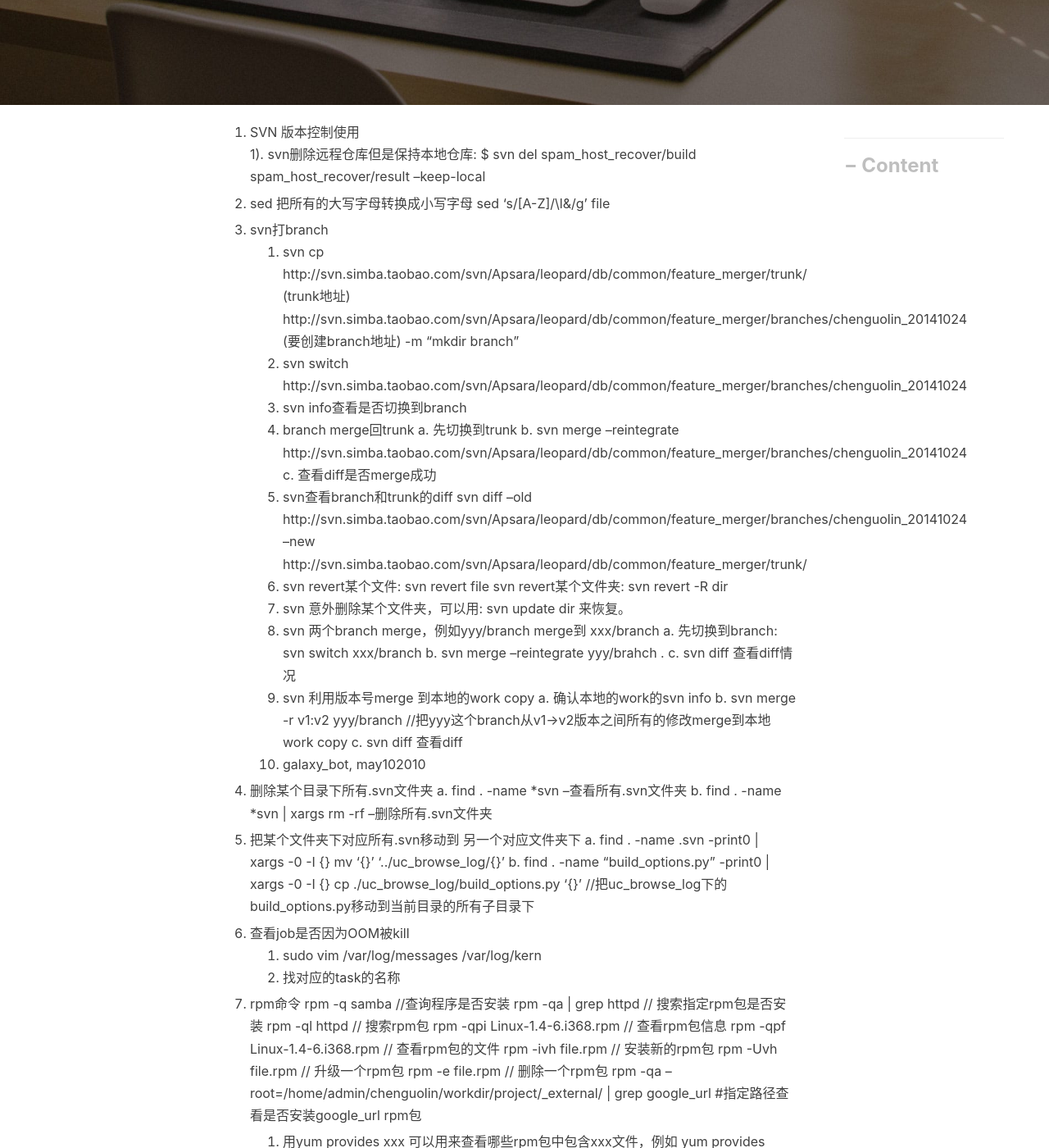
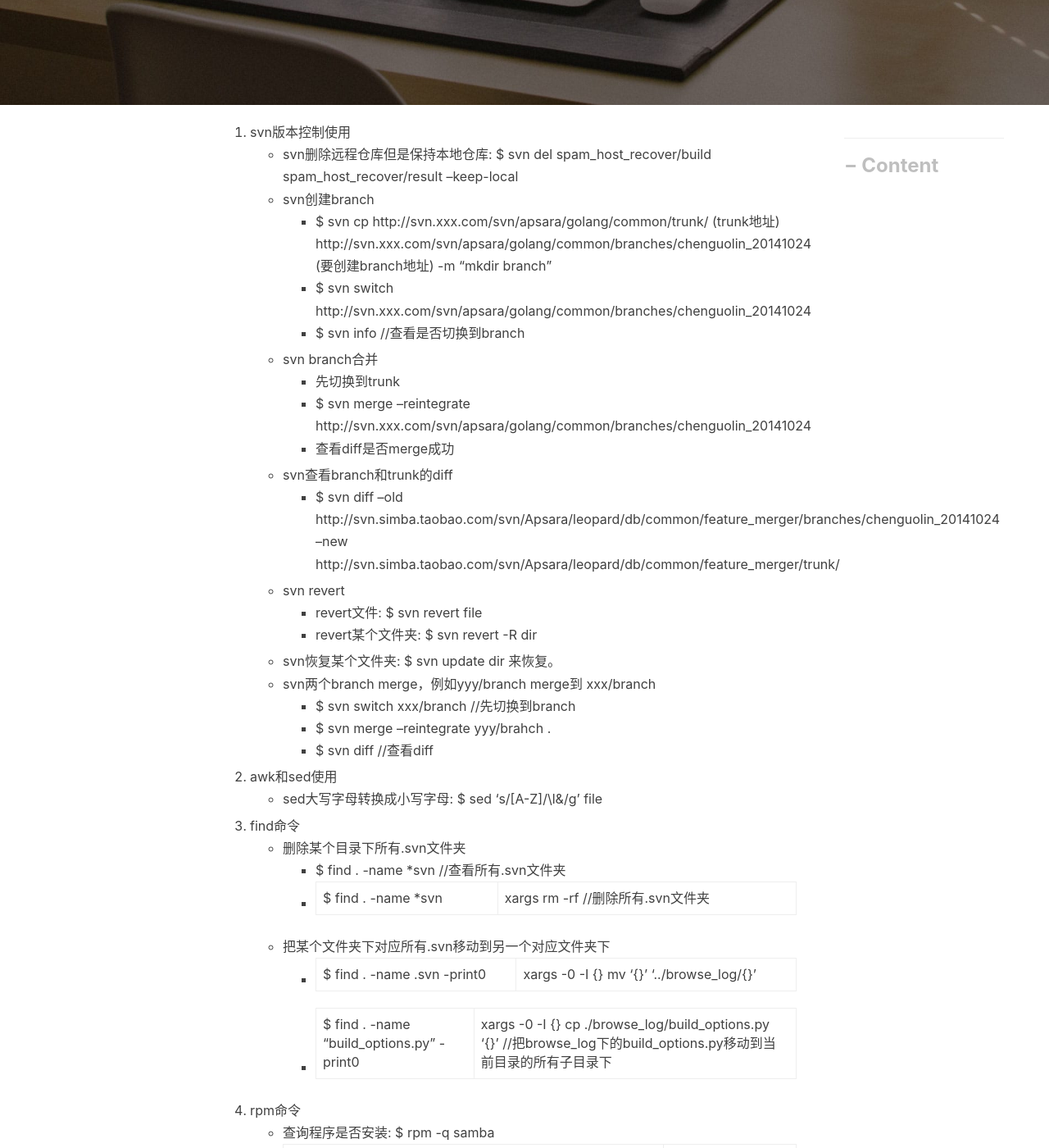
Before and after one commit to engru/chenguolin.github.io, a Jekyll site: the page built from _posts/2016-09-27-【Linux-10】Linux开发运维总结.md, in a window 1280 px wide and 1400 px high, scrolled down 389 px. Shown: the whole window at 82% size. Built offline with Jekyll 4.4.1, drawn with Linux system fonts in a browser that asks for light colours; nearby versions of some CDN libraries; comment, search, counter and statistics services are not loaded; some of the changed text lies outside the part shown.

Commit message:
Update 2016-09-27-【Linux-10】Linux开发运维总结.md

```diff
--- a/_posts/2016-09-27-【Linux-10】Linux开发运维总结.md
+++ b/_posts/2016-09-27-【Linux-10】Linux开发运维总结.md
@@ -6,101 +6,69 @@ tags:         #标签
     - Linux
 ---
 
-1. SVN 版本控制使用
-   1). svn删除远程仓库但是保持本地仓库: $ svn del spam_host_recover/build spam_host_recover/result --keep-local
+1. svn版本控制使用
+   + svn删除远程仓库但是保持本地仓库: $ svn del spam_host_recover/build spam_host_recover/result --keep-local
+   + svn创建branch
+     + $ svn cp http://svn.xxx.com/svn/apsara/golang/common/trunk/ (trunk地址) http://svn.xxx.com/svn/apsara/golang/common/branches/chenguolin_20141024 (要创建branch地址) -m "mkdir branch"
+     + $ svn switch http://svn.xxx.com/svn/apsara/golang/common/branches/chenguolin_20141024
+     + $ svn info  //查看是否切换到branch
+   + svn branch合并
+     + 先切换到trunk
+     + $ svn merge --reintegrate http://svn.xxx.com/svn/apsara/golang/common/branches/chenguolin_20141024
+     + 查看diff是否merge成功
+   + svn查看branch和trunk的diff
+     + $ svn diff --old http://svn.simba.taobao.com/svn/Apsara/leopard/db/common/feature_merger/branches/chenguolin_20141024 --new http://svn.simba.taobao.com/svn/Apsara/leopard/db/common/feature_merger/trunk/
+   + svn revert
+     + revert文件: $ svn revert file
+     + revert某个文件夹: $ svn revert -R dir
+   + svn恢复某个文件夹: $ svn update dir 来恢复。
+   + svn两个branch merge，例如yyy/branch merge到 xxx/branch
+     + $ svn switch xxx/branch  //先切换到branch
+     + $ svn merge --reintegrate yyy/brahch .
+     + $ svn diff //查看diff
 
+2. awk和sed使用
+   + sed大写字母转换成小写字母: $ sed 's/[A-Z]/\l&/g' file
 
+3. find命令
+   + 删除某个目录下所有.svn文件夹
+     + $ find . -name *svn   //查看所有.svn文件夹
+     + $ find . -name *svn | xargs rm -rf  //删除所有.svn文件夹
+   + 把某个文件夹下对应所有.svn移动到另一个对应文件夹下
+     + $ find . -name .svn -print0 | xargs -0 -I {} mv '{}' '../browse_log/{}'
+     + $ find . -name "build_options.py" -print0 | xargs -0 -I {} cp ./browse_log/build_options.py '{}'  //把browse_log下的build_options.py移动到当前目录的所有子目录下
 
-8.  sed 把所有的大写字母转换成小写字母
-    sed 's/[A-Z]/\l&/g' file
+4. rpm命令
+   + 查询程序是否安装: $ rpm -q samba
+   + 搜索指定rpm包是否安装: $ rpm -qa | grep httpd
+   + 搜索rpm包: $ rpm -ql httpd
+   + 查看rpm包信息: $ rpm -qpi Linux-1.4-6.i368.rpm
+   + 查看rpm包的文件: $ rpm -qpf Linux-1.4-6.i368.rpm
+   + 安装新的rpm包: $ rpm -ivh file.rpm
+   + 升级一个rpm包: $ rpm -Uvh file.rpm
+   + 删除一个rpm包: $ rpm -e file.rpm
+   + 指定路径查看是否安装某些rpm包: $ rpm -qa --root=/home/admin/chenguolin/workdir/project/_external/ | grep google_url
+   + 查看某些文件是属于哪个rpm包: $ rpm -qf /usr/local/lib64/libjvm.so
+   + 查看rpm包的默认安装目录: $ rpm -qpl xxx.rpm
+   + 指定位置安装rpm包: $ rpm -ivh --relocate /usr/bin=/home/admin/chenguolin xxx.rpm
 
+5. yum命令
+   + 查看哪些rpm包中包含指定文件: $ yum provides libjvm.so
+   + 搜索系统下的某些rpm包: $ yum search xxx
 
-11. svn打branch
-     1. svn cp http://svn.simba.taobao.com/svn/Apsara/leopard/db/common/feature_merger/trunk/ (trunk地址) http://svn.simba.taobao.com/svn/Apsara/leopard/db/common/feature_merger/branches/chenguolin_20141024 (要创建branch地址) -m "mkdir branch"
-     2. svn switch http://svn.simba.taobao.com/svn/Apsara/leopard/db/common/feature_merger/branches/chenguolin_20141024
-     3. svn info查看是否切换到branch
-     4. branch merge回trunk
-         a. 先切换到trunk
-         b. svn merge --reintegrate http://svn.simba.taobao.com/svn/Apsara/leopard/db/common/feature_merger/branches/chenguolin_20141024
-         c. 查看diff是否merge成功
-     5. svn查看branch和trunk的diff
-         svn diff --old http://svn.simba.taobao.com/svn/Apsara/leopard/db/common/feature_merger/branches/chenguolin_20141024 --new http://svn.simba.taobao.com/svn/Apsara/leopard/db/common/feature_merger/trunk/
-     6. svn revert某个文件: svn revert file
-         svn revert某个文件夹: svn revert -R dir
-     7. svn 意外删除某个文件夹，可以用: svn update dir 来恢复。
-     8. svn 两个branch merge，例如yyy/branch merge到 xxx/branch
-         a. 先切换到branch: svn switch xxx/branch
-         b. svn merge --reintegrate yyy/brahch .
-         c. svn diff 查看diff情况
-     9. svn 利用版本号merge 到本地的work copy
-         a. 确认本地的work的svn info
-         b. svn merge -r v1:v2  yyy/branch   //把yyy这个branch从v1->v2版本之间所有的修改merge到本地work copy
-         c. svn diff  查看diff
-     10. galaxy_bot, may102010
+6. mysql命令
+   + 登录mysql: $ mysql -h localhost --port port -u myname -p mypass mydb
+   + shell脚本执行mysql命令: /usr/bin/mysql -h 127.0.0.1 -P 3307 -u cgl --password=cgl@2014 --execute="delete from test.browser_log where createtime < NOW() - INTERVAL 345600 SECOND;"
 
-
-13. 删除某个目录下所有.svn文件夹
-      a. find . -name *svn   --查看所有.svn文件夹
-      b. find . -name *svn | xargs rm -rf  --删除所有.svn文件夹
-
-14. 把某个文件夹下对应所有.svn移动到 另一个对应文件夹下
-     a. find  . -name .svn -print0 | xargs -0 -I {} mv '{}' '../uc_browse_log/{}'
-     b. find . -name "build_options.py" -print0 | xargs -0 -I {} cp ./uc_browse_log/build_options.py '{}'  //把uc_browse_log下的build_options.py移动到当前目录的所有子目录下
-
-15. 查看job是否因为OOM被kill
-     1. sudo vim /var/log/messages
-                           /var/log/kern
-     2. 找对应的task的名称
-
-
-23. rpm命令
-      rpm -q samba //查询程序是否安装
-      rpm -qa | grep httpd    // 搜索指定rpm包是否安装
-      rpm -ql httpd         // 搜索rpm包
-      rpm -qpi Linux-1.4-6.i368.rpm // 查看rpm包信息
-      rpm -qpf Linux-1.4-6.i368.rpm // 查看rpm包的文件
-      rpm -ivh file.rpm  // 安装新的rpm包
-      rpm -Uvh file.rpm    // 升级一个rpm包
-      rpm -e file.rpm      // 删除一个rpm包
-      rpm -qa --root=/home/admin/chenguolin/workdir/project/_external/ | grep google_url  #指定路径查看是否安装google_url rpm包
-
-      1. 用yum provides xxx 可以用来查看哪些rpm包中包含xxx文件，例如 yum provides libjvm.so
-      2. 如果想查看本机已经安装的某些文件是属于哪个rpm包，可以用以下方法: rpm -qf /usr/local/lib64/libjvm.so
-      3. yum search xxx  可以搜索系统下的xxx rpm包
-      4. sudo find / -name libjson_linux-gcc-4.6_libmt.so   系统根目录下查找某个so的路径
-      5. 上传rpm包到test或release源: repotool upload *.rpm -f test 或 repotool upload *.rpm -f release
-      6. rpm指定安装位置:
-          1). rpm -qpl xxx.rpm 查看rpm包的默认安装目录
-               比如rpm包默认安装目录是 /usr/bin，我们希望重定向到/home/admin/chenguolin/
-          2). rpm -ivh --relocate /usr/bin=/home/admin/chenguolin xxx.rpm
-
-
-
-25. 所有顶级域名和二级域名列表
-      https://publicsuffix.org/list/effective_tld_names.dat
-
-
-
-
-
-
-
-29. MySQL常用命令
-     1. 登录命令: mysql -h localhost --port port -u myname -p mypass mydb
-     2. 查看某个table的列名: desc tableName;
-         查看所有db; show databases;
-         清空一个table: truncate table table;
-     3. 已有的表添加一列: alter table tableName add cloumnName type;
-     4. 调整列的顺序: alter table tableName modify cloumnName varchar(100) first;
-                                  alter table tableName modify cloumnName varchar(100) after cloumnName2;
-     5. python 操作mysql数据库，如果是insert、update、delete都必须要提交事务commit，抛异常回滚rollback
-     6. 删除一行: delete from tableName where condition;
-     7. shell脚本执行mysql命令: /usr/bin/mysql -h 10.99.84.63 -P 3307 -u gaia --password=gaia@2014 --execute="delete from test.youhui_test_log where gmt_create < NOW() - INTERVAL 345600 SECOND;"
-     8. select结果按列显示: select * from feed_kuaibao where id = 110872 \G;
-
+7. 运维问题
+   + 查看进程是否因为OOM被kill
+     + grep oom /var/log/messages
+     + grep oom /var/log/kern
+   + 运行C++ 可执行文件
+     + /bin/env LD_LIBRARY_PATH=build/release64/packages/lib/ url_tool  //LD_LIBRARY_PATH指定依赖的so路径
 
 31. 跑二进制文件
-     /bin/env LD_LIBRARY_PATH=build/release64/packages/staging/uc_log/ build/release64/bin/url_tool
+
 
 
 33. 正则表达式，转义字符
@@ -108,18 +76,6 @@ tags:         #标签
    a. 正则表达式中[]如果想要表示-，需要转义 \-
 
 
-
-37. python常用文件操作
-     a. 判断文件是否存在: os.path.exists(file_path)
-     b. 删除文件: os.remove(file_path)
-     c. 删除空目录: os.rmdir(dir_path)
-     d. 删除非空目录: shutil.rmtree(dir_path)
-
-
-
-43. 查看job编译好的二进制，依赖的so
-     a. fuxi 起job的时候默认把系统的LD_LIBRARY_PATH指定到build/release64/packages/staging/xxx下
-     b. /bin/env LD_LIBRARY_PATH="./" ldd uc_log  指定LD_LIBRARY_PATH 可以查看二进制uc_log依赖的so
 
 44. screen 配置
      escape ^Jj
```
